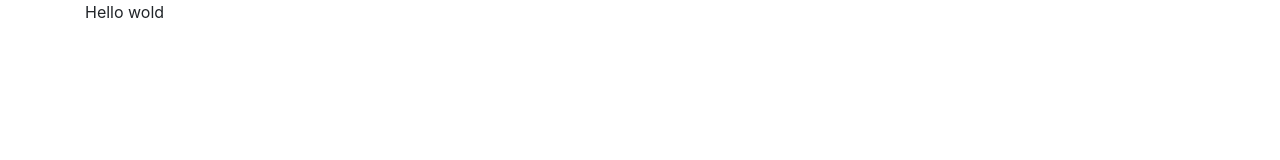
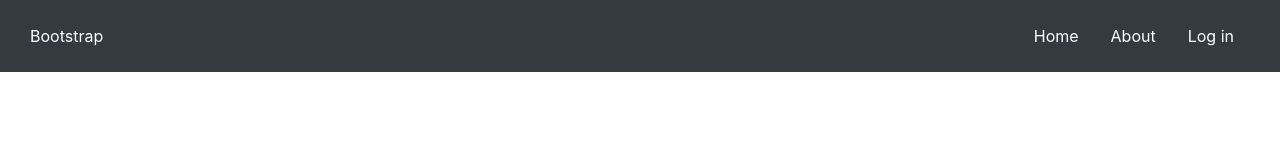
Before and after one commit to FuryxSAMURAI/Home-Work, a website: page Bootstrap/index.html in a window 1280 px wide. Drawn offline with nearby package versions, Linux system fonts and the light colour scheme.

Commit message:
First commit

```diff
--- a/Bootstrap/index.html
+++ b/Bootstrap/index.html
@@ -9,8 +9,19 @@
     <title>Vite App</title>
   </head>
   <body>
-    <div class="container">
-      Hello wold
+    <div class="d-flex container-fluid d-flex flex-colomn bg-dark">
+        <div class="col-2 align-self-center nav-brand text-white"> Bootstrap </div>
+        <ul class="navbar-nav col-10 d-flex flex-row justify-content-end">
+          <li class="nav-item p-3">
+            <a href="#" class="nav-link text-white"> Home </a>
+          </li>
+          <li class="nav-item p-3">
+            <a href="#" class="nav-link text-white"> About </a>
+          </li>
+          <li class="nav-item p-3">
+            <a href="#" class="nav-link text-white"> Log in </a>
+          </li>
+        </ul>
     </div>
   </body>
 </html>
```
